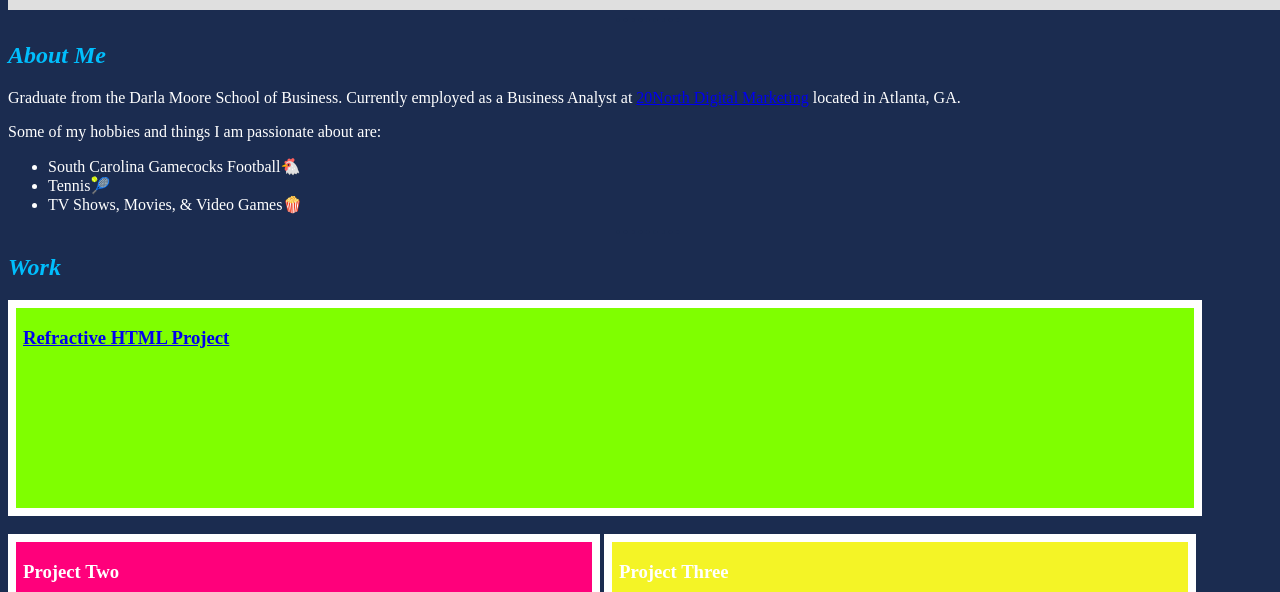
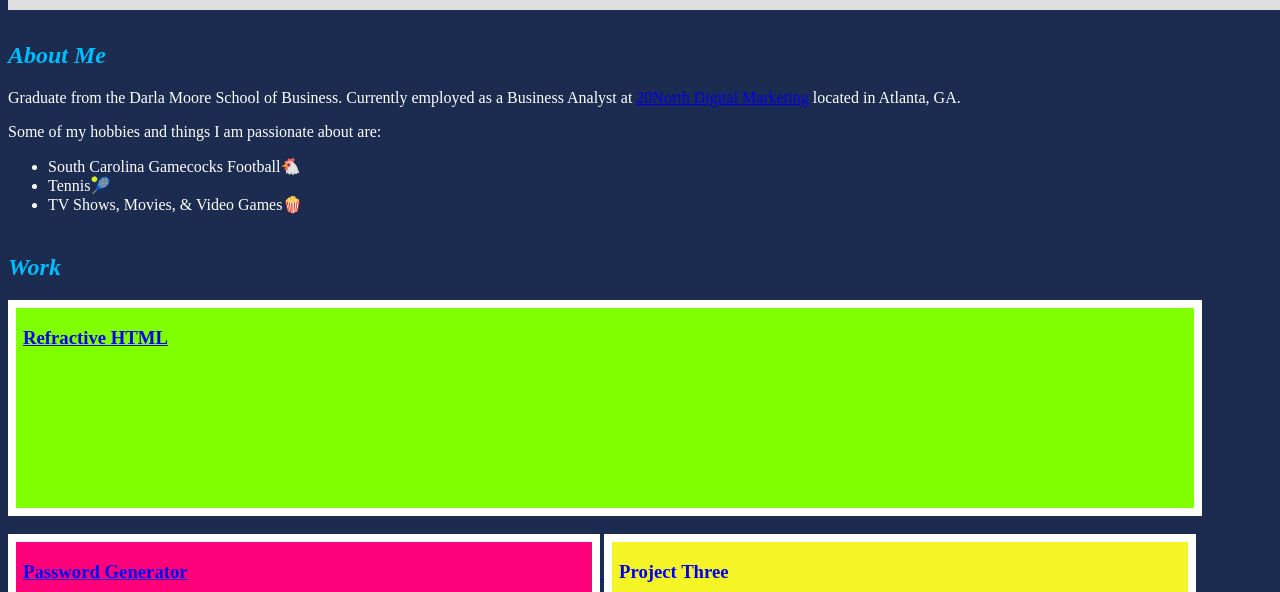
Before and after one commit to dunlog14/Portfolio, a plain HTML site: page index.html in a window 1280 px wide. Shown: the part 208-800 px from the top of the page. Drawn offline with Linux system fonts and the light colour scheme.

Commit message:
added pass generator link

```diff
--- a/index.html
+++ b/index.html
@@ -55,13 +55,13 @@
     <h2>Work</h2>
 
     <div class=project-one>
-        <h3><a href="https://dunlog14.github.io/Module-1/">Refractive HTML Project</a></h3>
+        <h3><a href="https://dunlog14.github.io/Module-1/">Refractive HTML</a></h3>
     </div>
 
     <br>
 
     <div class=project-two>
-        <h3> Project Two</h3>
+        <h3><a href="https://dunlog14.github.io/my-password-generator/">Password Generator</h3>
     </div>
 
     <div class=project-three>
--- a/style.css
+++ b/style.css
@@ -106,7 +106,7 @@ a:visited {
 }
 
 a:hover {
-  color:  rgb(0, 190, 253);
+  color: rgb(0, 190, 253);
   background-color: transparent;
   text-decoration: underline;
 }
```
